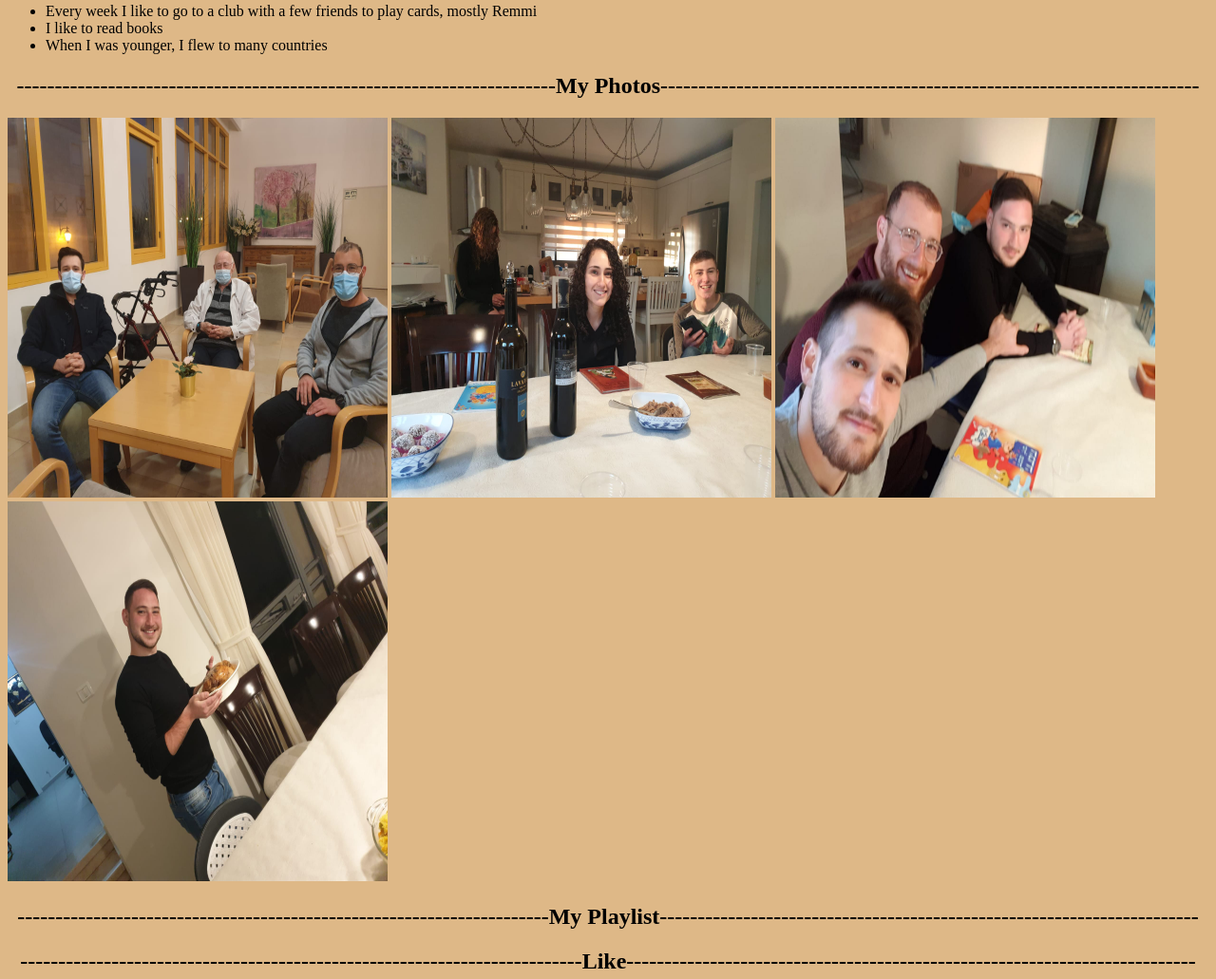
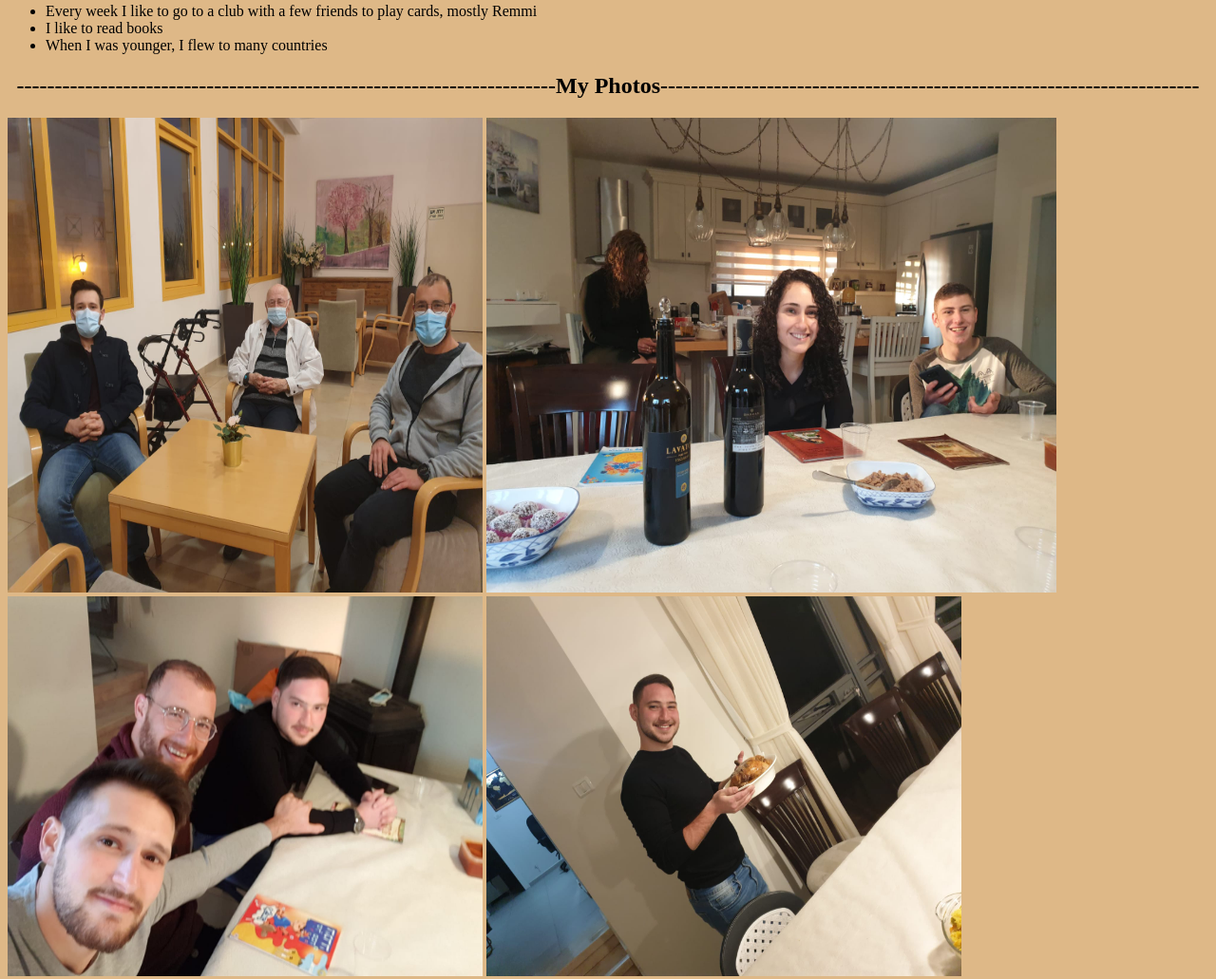
Before and after one commit to Web-Development-Environments-2021/206253122, a plain HTML site: page index.html in a window 1280 px wide. Shown: the part 358-1389 px from the top of the page at 95% size. Drawn offline with Linux system fonts and the light colour scheme.

Commit message:
fix sizes

```diff
--- a/index.html
+++ b/index.html
@@ -41,10 +41,10 @@
     </ul>
 
 <a name=#myPhotos><h2 align="center">-----------------------------------------------------------------------My Photos-----------------------------------------------------------------------</h2></a>
-<img src="Bet_Yona.jpeg" alt="Bet_Yona" style="width:400px;height:400px;">
-<img src="Pesah_lotem.jpeg" alt="Bet_Yona" style="width:400px;height:400px;">
-<img src="Pesah_me.jpeg" alt="Bet_Yona" style="width:400px;height:400px;">
-<img src="Pesah_Yogev.jpeg" alt="Bet_Yona" style="width:400px;height:400px;">
+<img src="Bet_Yona.jpeg" alt="Bet_Yona" style="width:500px;height:500px;">
+<img src="Pesah_lotem.jpeg" alt="Bet_Yona" style="width:600px;height:500px;">
+<img src="Pesah_me.jpeg" alt="Bet_Yona" style="width:500px;height:400px;">
+<img src="Pesah_Yogev.jpeg" alt="Bet_Yona" style="width:500px;height:400px;">
 <a name=#myplaylist><h2 align="center">----------------------------------------------------------------------My Playlist-----------------------------------------------------------------------</h2></a>
 <a name=#like><h2 align="center">--------------------------------------------------------------------------Like---------------------------------------------------------------------------</h2></a>
 <a name=#qrcode><h2 align="center">----------------------------------------------------------------------------QR---------------------------------------------------------------------------</h2></a>
```
